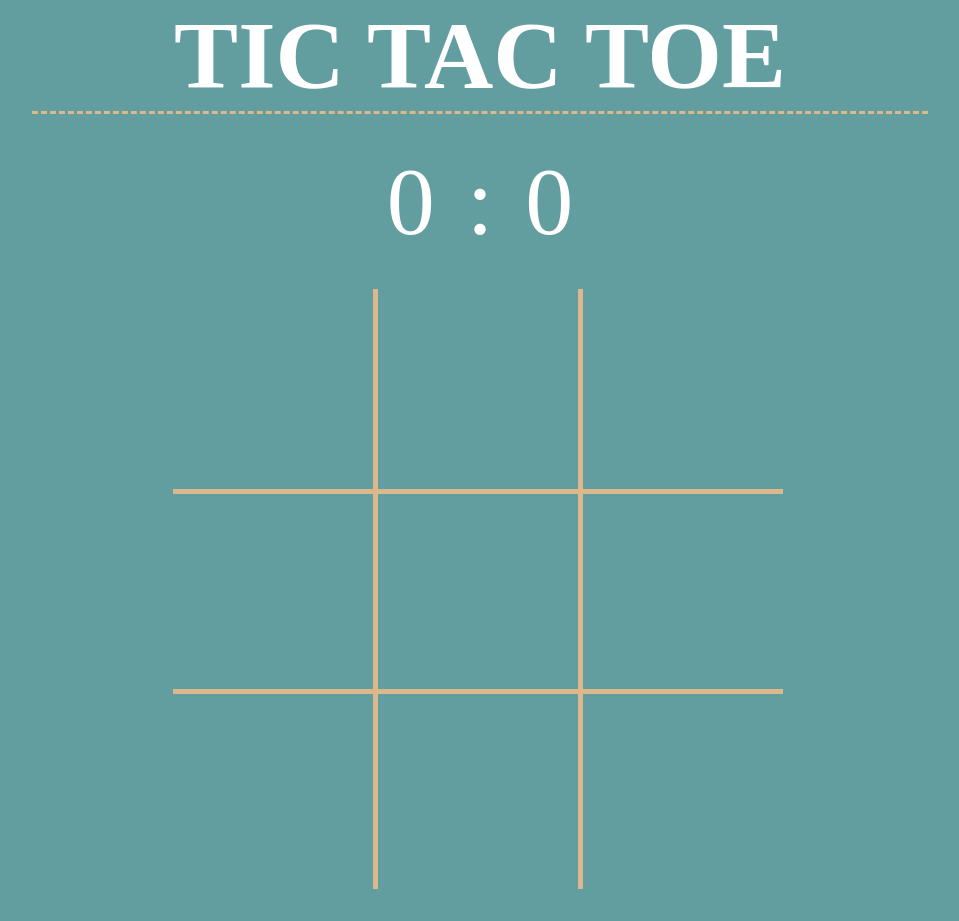
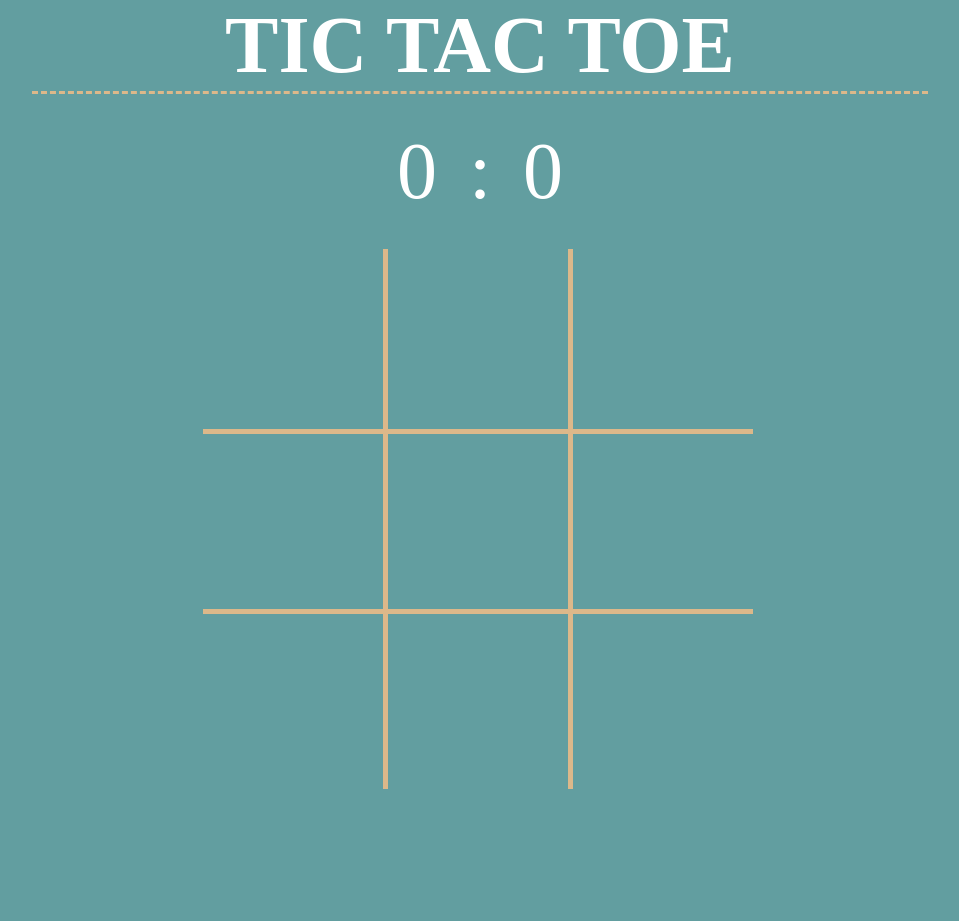
Before and after one commit to VitalijusS/tic_tac_toe, a website: page index.html in a window 1280 px wide. Shown: the whole page, without its empty margins (160-1119 px from the left). After the commit the page ends 821 px from the top, so only its background shows below. Drawn offline with Linux system fonts and the light colour scheme.

Commit message:
font size

```diff
--- a/css/main.css
+++ b/css/main.css
@@ -21,13 +21,13 @@ main {
     gap: 2rem;
 }
 h1 {
-    font-size: 6rem;
+    font-size: 5rem;
     width: 70%;
     border-bottom: 3px dashed #dcb88a;
     text-align: center;
 }
 .scoreBoard {
-    font-size: 6rem;
+    font-size: 5rem;
     display: flex;
     gap: 2rem;
 }
@@ -37,8 +37,8 @@ h1 {
     font-size: 10rem;
 }
 .boardContainer .row .tile {
-    height: 200px;
-    width: 200px;
+    height: 180px;
+    width: 180px;
     text-align: center;
 }
 
@@ -49,7 +49,7 @@ h1 {
     border-right: 5px solid #dcb88a;
 }
 .winMessageContainer {
-    font-size: 5rem;
+    font-size: 4rem;
     display: flex;
     gap: 2rem;
 }
```
